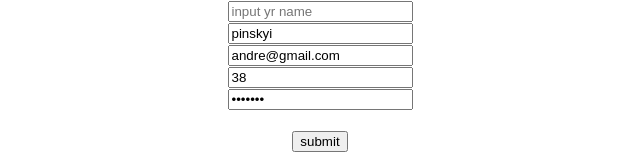
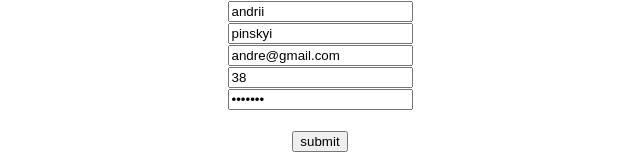
Before and after one commit to andrey-kupets/react_trainings2, a React (Create React App) app in the folder react_trainings/: page / in a window 1280 px wide. Shown: the top 160 px of the page, without its empty margins (320-960 px from the left). Built offline with nearby package versions, Linux system fonts and the light colour scheme.

Commit message:
5. Inputs Controlled... setState

```diff
--- a/react_trainings/src/App.js
+++ b/react_trainings/src/App.js
@@ -569,7 +569,7 @@ const App = () => {
 
   return (
     <div className="App">
-      <input value={firstName} type="text" name="firstName" placeholder="input yr name" defaultValue="andrii"/>
+      <input onChange={({target: { value }}) => setFirstName(value)} type="text" name="firstName" placeholder="input yr name" defaultValue="andrii"/>
       <br/>
       <input type="text" name="lastName" placeholder="input yr surname" defaultValue="pinskyi"/>
       <br/>
```
